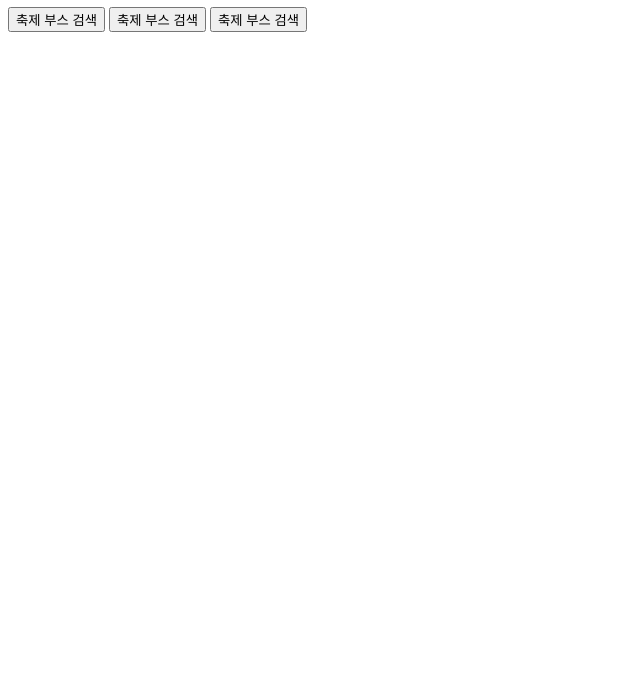
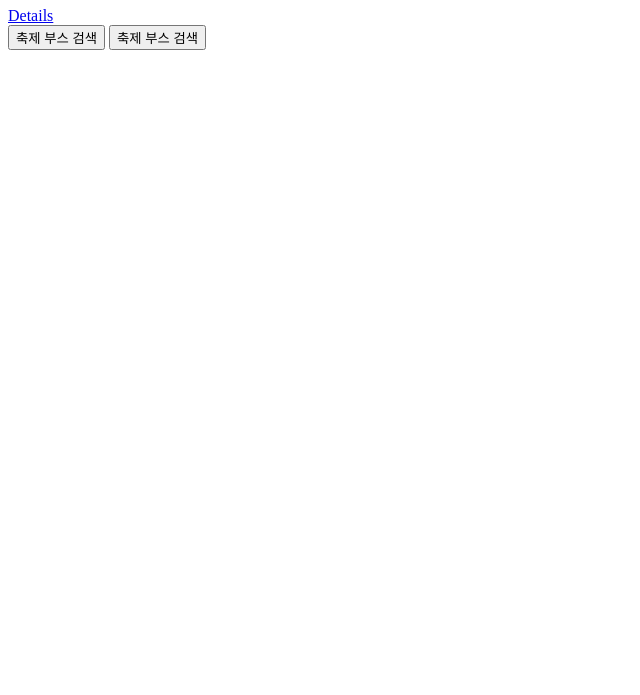
Before and after one commit to dxqvertf98/FestWeb, a plain HTML site: page index.html in a window 1280 px wide. Shown: the part 105-800 px from the top of the page, without its empty margins (0-640 px from the left). Drawn offline with Linux system fonts and the light colour scheme; files that its build step writes are made by us from their sources.

Commit message:
Update index.html

```diff
--- a/index.html
+++ b/index.html
@@ -13,7 +13,9 @@
     <a href="">이벤트 안내</a>
     <h1 id="title">HELLO WORLD</h1>
     <script src="custom.js"></script>
-    <button type="button" onclick="location.href='file:///C:/git/SearchBooth.html'">축제 부스 검색</button>
+    <div class="text-center">
+        <a href="search.html" class="btn btn-big">Details</a>
+    </div>
     <button type="button" onclick="location.href='file:///C:/git/Map.html'">축제 부스 검색</button>
     <button type="button" onclick="location.href='file:///C:/git/Event.html'">축제 부스 검색</button>
     <!--어 현서야 형인데, 미리 좀 해놨거든? 근데 알다시피 사이트가 좀 이상하잖냐? 알아서 고쳐라~-->
```
